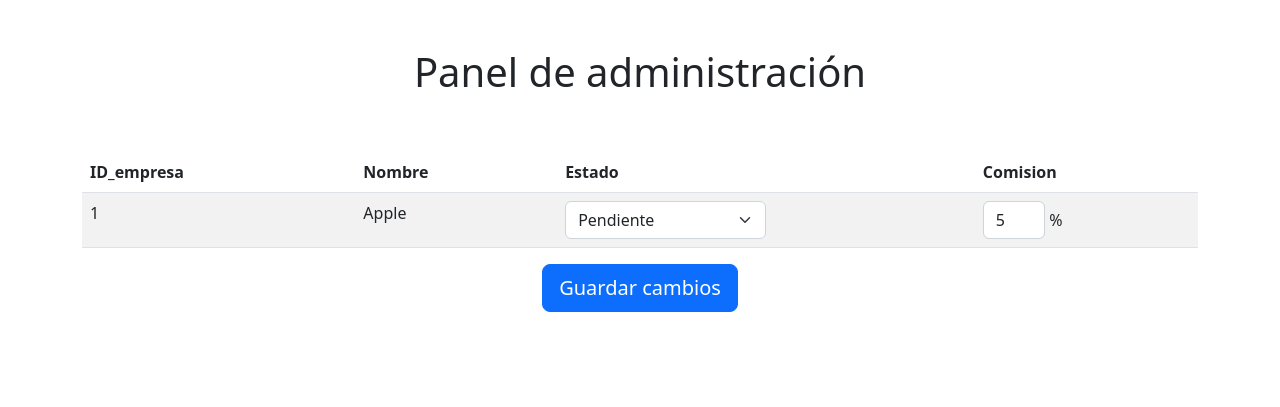
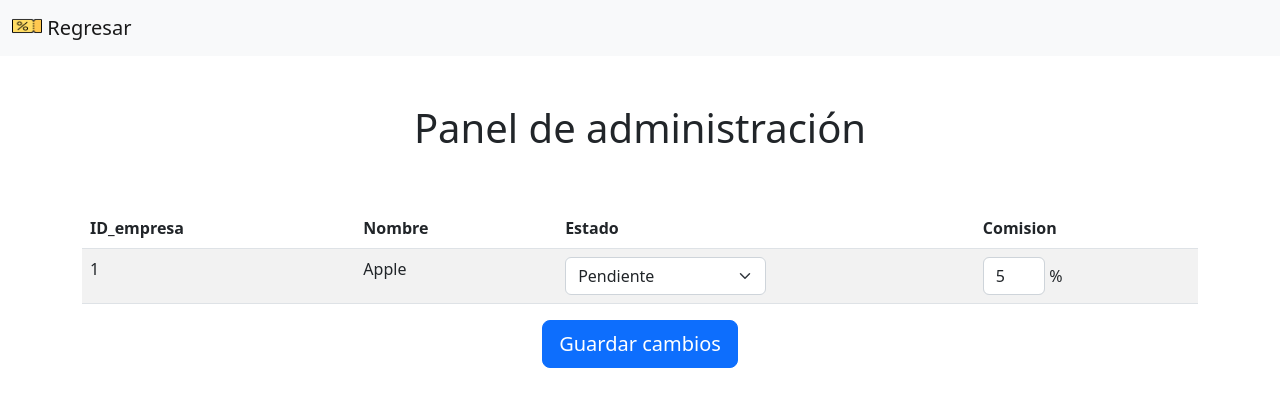
Before and after one commit to BryanMena/CuponeraSV, a PHP site: page /Vistas/Panel_administracion.php in a window 1280 px wide. Shown: the top 407 px of the page. Run offline with PHP 8.4, Linux system fonts and the light colour scheme; a user stored in the database is signed in; data comes from the database, SQL or seed files in the repository.

Commit message:
Add nav bar with return button

```diff
--- a/Vistas/Panel_administracion.php
+++ b/Vistas/Panel_administracion.php
@@ -23,9 +23,16 @@ if (!isset($_SESSION['usuario']) || !isset($_SESSION['rol']) || $_SESSION['rol']
 </head>
 
 <body>
+    <nav class="navbar navbar-light bg-light">
+        <div class="container-fluid">
+            <a class="navbar-brand" href="Inicio_admin.php">
+                <img src="../Imagenes/411714.png" alt="" width="30" height="24" class="d-inline-block align-text-top">
+                Regresar
+            </a>
+        </div>
+    </nav>
 
     <div class="align-self-center">
-        <!-- Agregar espacio entre el inicio de pagina  para el titulo -->
         <br>
         <br>
         <h1 style="text-align:center">Panel de administración</h1>
```
